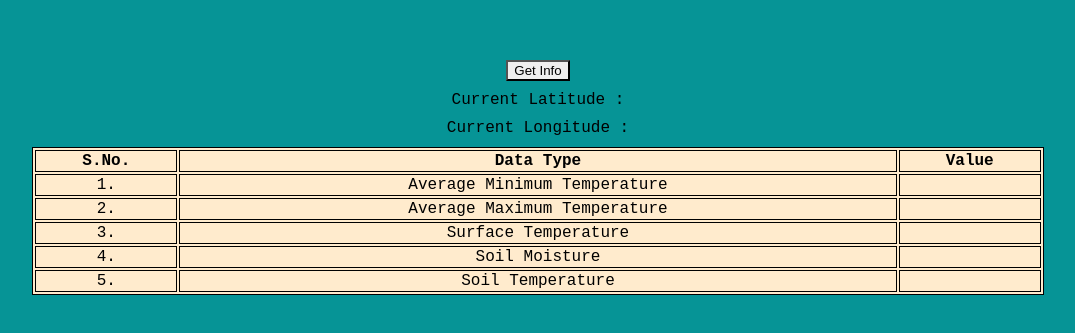
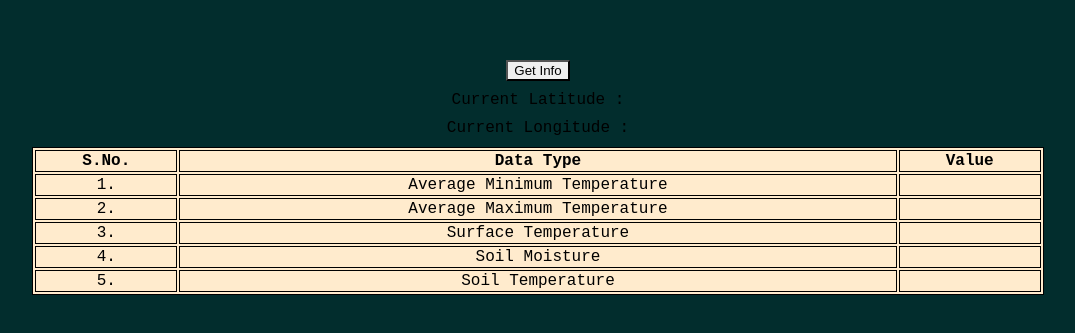
Before and after one commit to Ayush-projects/weather, a plain HTML site: page index.html in a window 1280 px wide. Shown: the part 231-564 px from the top of the page, without its empty margins (102-1177 px from the left). Drawn offline with Linux system fonts and the light colour scheme; some packages are replaced by stand-ins of ours.

Commit message:
Update style.css

```diff
--- a/style.css
+++ b/style.css
@@ -1,5 +1,5 @@
 #ayush {
-background-color: #069496;
+background-color: #022d2d;
 font-size: 100dp;
 }
 .design {
```
